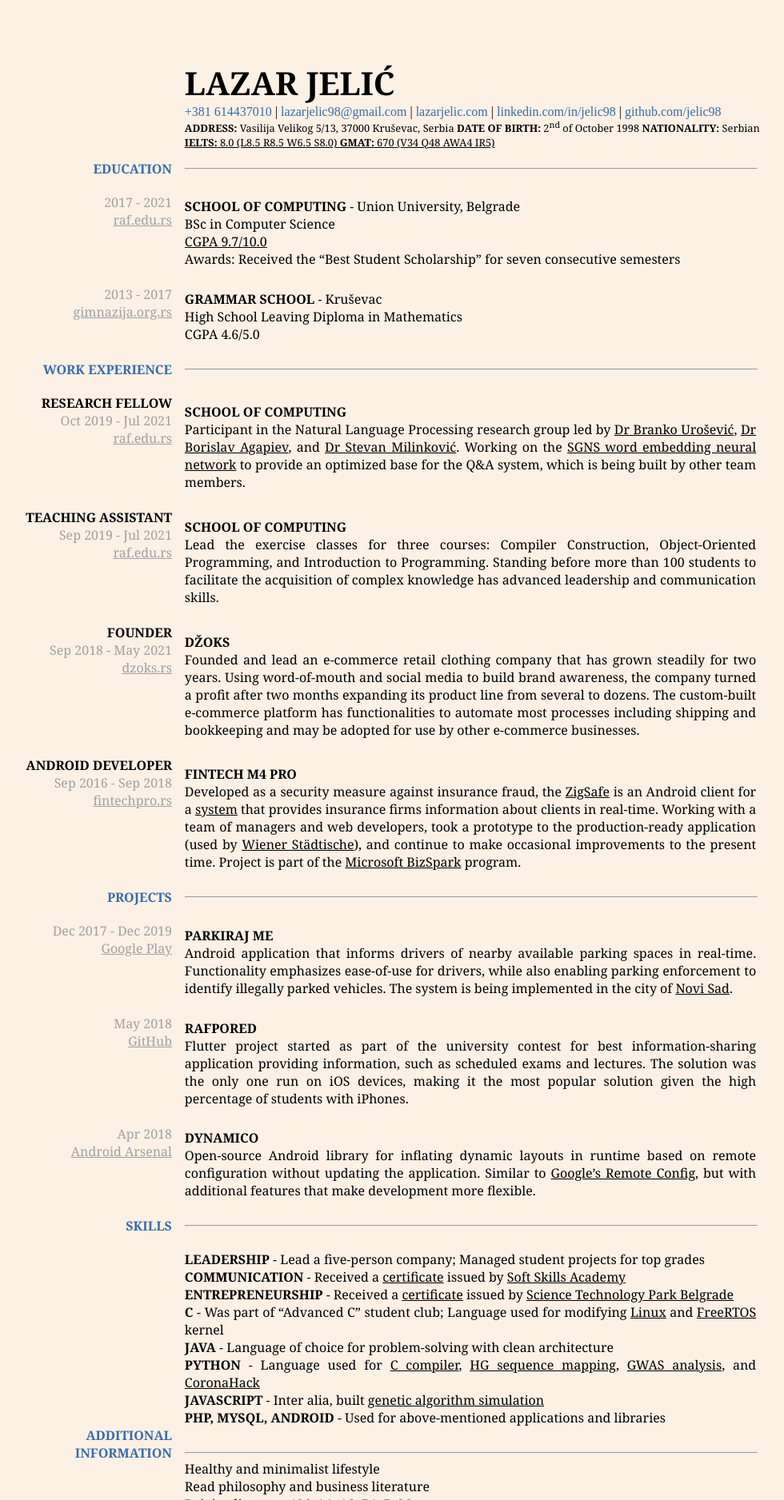
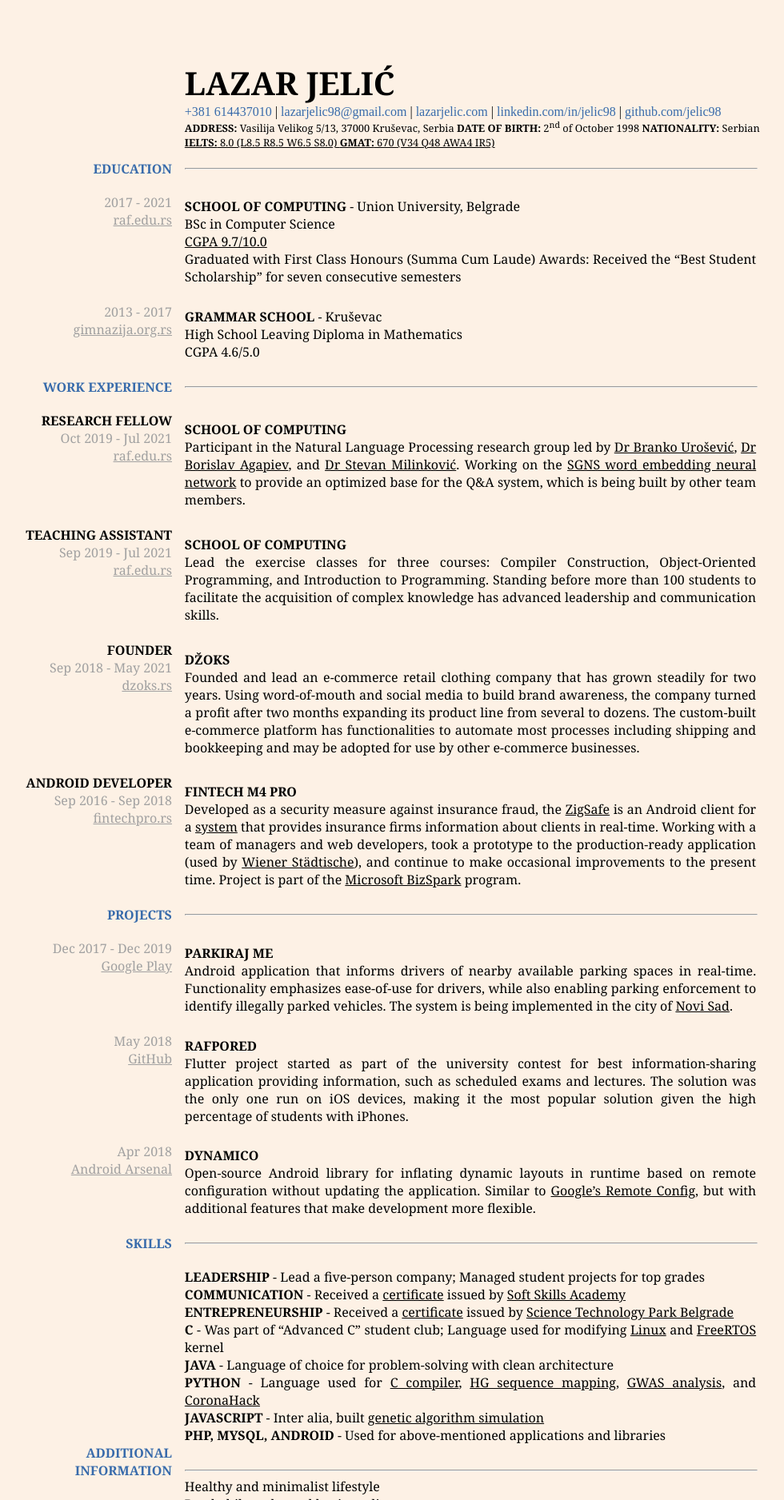
Before and after one commit to jelic98/cv, a Jekyll site: the page built from index.md, in a window 1280 px wide. Shown: the whole page at 80% size, without its empty margins (59-1039 px from the left). Built offline with Jekyll 4.4.1, drawn with Linux system fonts in a browser that asks for light colours; our own code applies the rules of GitHub Pages for plain Markdown files.

Commit message:
Added first class honours

```diff
--- a/index.md
+++ b/index.md
@@ -44,6 +44,7 @@ BSc in Computer Science
 
 [CGPA 9.7/10.0](https://www.lazarjelic.com/doc?res=academic_transcript.jpeg)
 
+Graduated with First Class Honours (Summa Cum Laude)
 Awards: Received the "Best Student Scholarship" for seven consecutive semesters
 </div>
 
```
